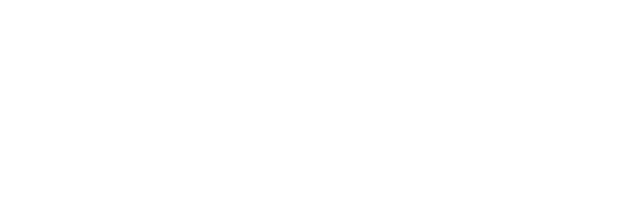
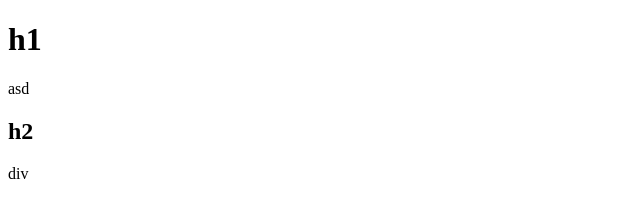
Before and after one commit to cememir/ilk, a plain HTML site: page index.html in a window 1280 px wide. Shown: the whole page, without its empty margins (0-640 px from the left). Drawn offline with Linux system fonts and the light colour scheme.

Commit message:
h1, p1, h2 ve div eklendi

```diff
--- a/index.html
+++ b/index.html
@@ -4,7 +4,14 @@
     <meta charset="UTF-8">
     <title>Title - Başlık</title>
 </head>
+
 <body>
+
+<h1>h1</h1>
+<p>asd</p>
+<h2>h2</h2>
+<div>div</div>
+
 
 </body>
 </html>
```
